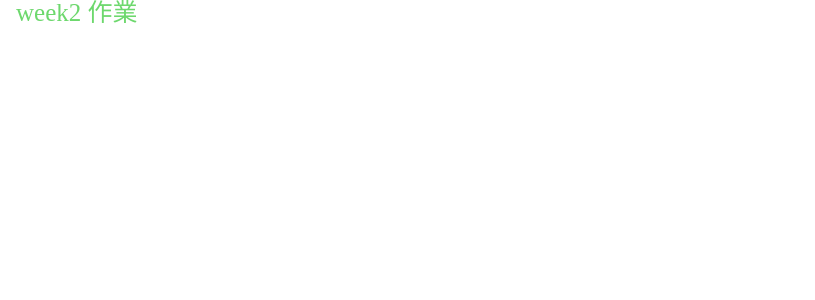
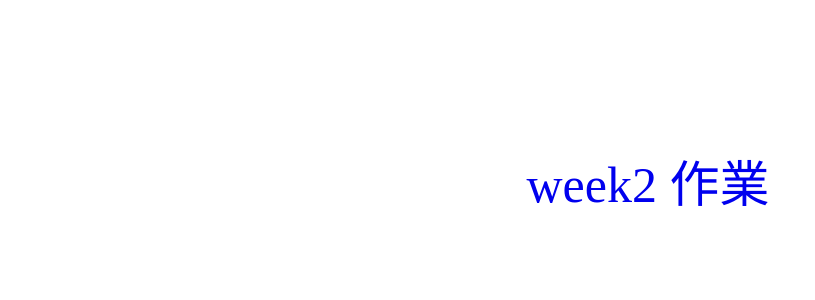
Before and after one commit to LaiZhiQun/2023CSS_weekly, a Vue app: page / in a window 1280 px wide. Shown: the top 300 px of the page, without its empty margins (0-815 px from the left). Built offline with nearby package versions, Linux system fonts and the light colour scheme; a web font is replaced by a local one.

Commit message:
修改home 樣式

```diff
--- a/src/views/HomeView.vue
+++ b/src/views/HomeView.vue
@@ -1,18 +1,22 @@
 <template lang="pug">
-.home
-  RouterLink(to='/week2') week2 作業
-</template>
+.container
+  .home
+    RouterLink(to='/week2') week2 作業
+  </template>
 
 <style scoped>
-body {
-  display: flex;
-  justify-content: center;
-  align-items: center;
+.container {
+  width: 1296px;
+  margin: 0 auto;
+}
+.home {
+  text-align: center;
+  margin-top: 10rem;
 }
 .home a {
   padding: 1rem;
   text-decoration: none;
-  font-size: 25px;
+  font-size: 50px;
 }
 .home a:hover {
   color: rgb(109, 216, 109);
```
